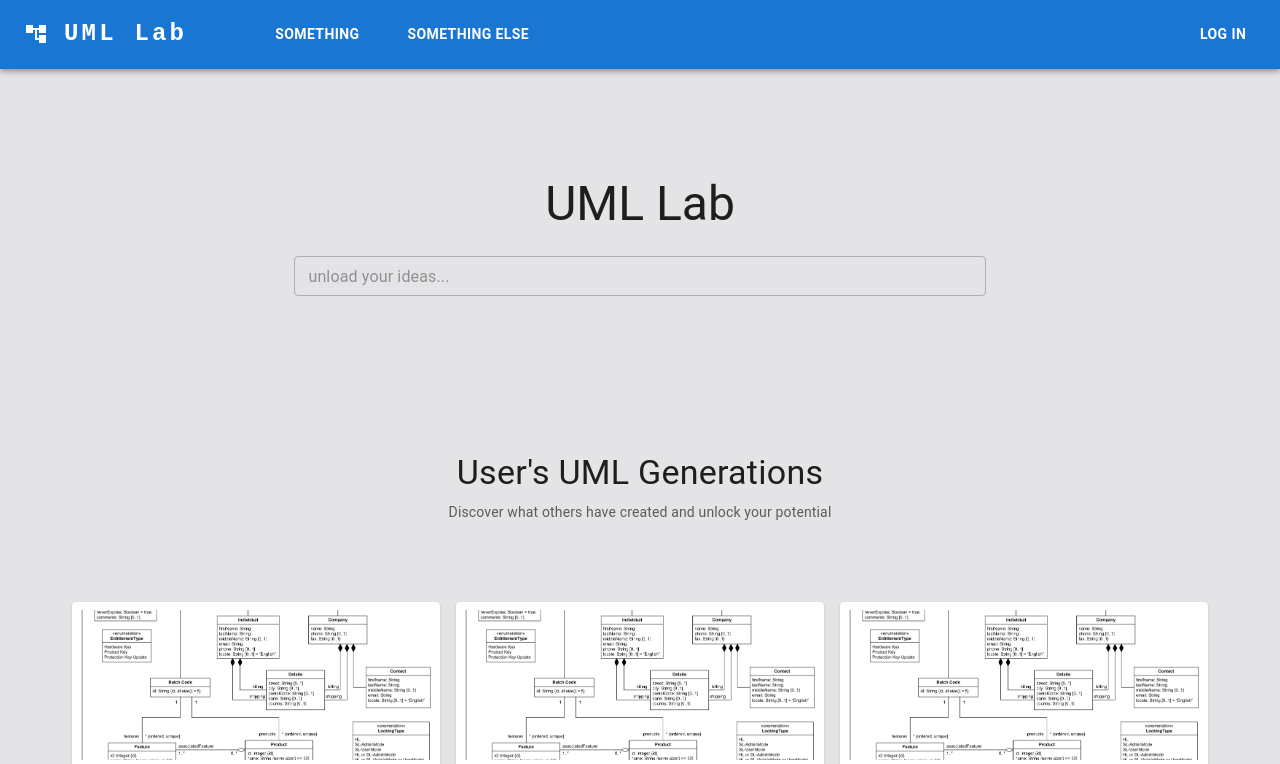
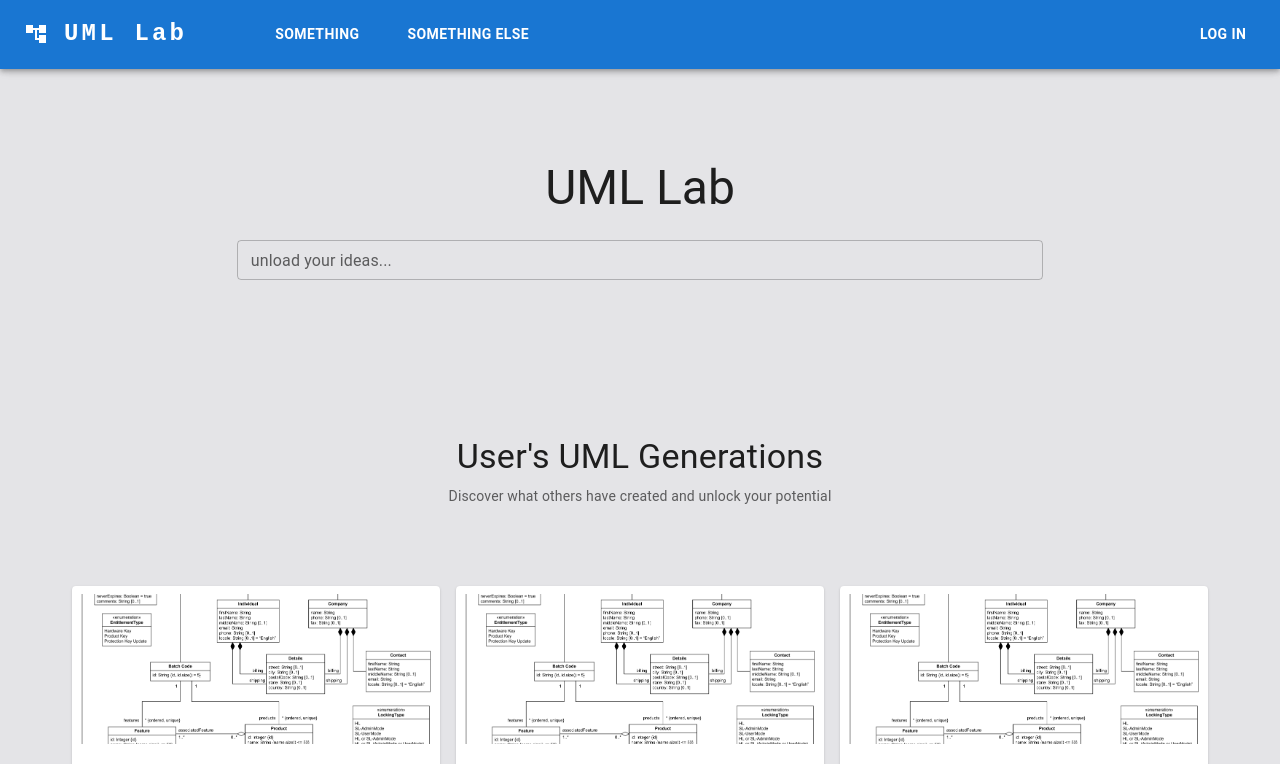
Before and after one commit to julianaramos/CS130_Project, a React (Create React App) app in the folder client/: page / in a window 1280 px wide. Shown: the top 764 px of the page. Built offline with nearby package versions, Linux system fonts and the light colour scheme.

Commit message:
made search bar expand with text

```diff
--- a/client/src/pages/Home.js
+++ b/client/src/pages/Home.js
@@ -1,6 +1,5 @@
 import React from 'react'
 //import { useDispatch, useSelector } from 'react-redux';
-//import { Link } from 'react-router-dom';
 //import { login, logout } from '../redux/user';
 import TextField from '@mui/material/TextField';
 import Typography from '@mui/material/Typography';
@@ -97,8 +96,8 @@ const Home = () => {
             <Container
                 id="user-designs"
                 sx={{
-                    pt: { xs: 4, sm: 12 },
-                    pb: { xs: 8, sm: 16 },
+                    pt: "5rem",
+                    pb: "5rem",
                     position: 'relative',
                     display: 'flex',
                     flexDirection: 'column',
@@ -108,8 +107,8 @@ const Home = () => {
                 >
                 <Box
                     sx={{
-                    width: { sm: '100%', md: '60%' },
-                    textAlign: { sm: 'left', md: 'center' },
+                    width: .7,
+                    textAlign: 'center',
                     p: "5rem",
                     }}
                 >
@@ -121,15 +120,15 @@ const Home = () => {
                         id="placeholder"
                         hiddenLabel
                         fullWidth
+                        multiline
                         size="small"
                         variant="outlined"
-                        placeholder= "unload your ideas..."
+                        label= "unload your ideas..."
                     />
                 </Box>
                 <Box
                     sx={{
-                    width: { sm: '100%', md: '60%' },
-                    textAlign: { sm: 'left', md: 'center' },
+                    textAlign: 'center',
                     my:"1.5rem",
                     }}
                 >
```
